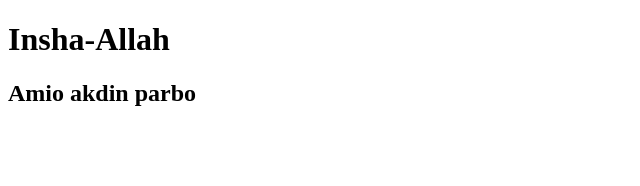
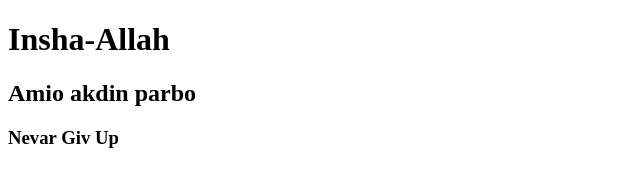
Before and after one commit to abdurrahman2026/my_demo, a plain HTML site: page index.html in a window 1280 px wide. Shown: the whole page, without its empty margins (0-640 px from the left). Drawn offline with Linux system fonts and the light colour scheme.

```diff
--- a/index.html
+++ b/index.html
@@ -10,6 +10,7 @@
 
     <h1>Insha-Allah</h1>
     <h2>Amio akdin parbo </h2>
+    <h3>Nevar Giv Up</h3>
 
 </body>
 </html>
```
